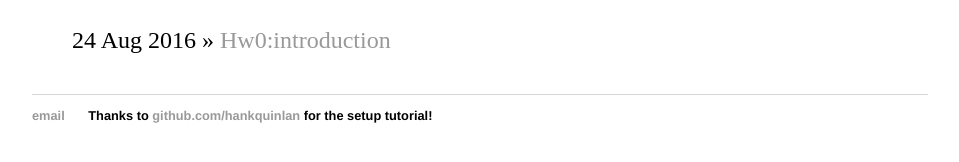
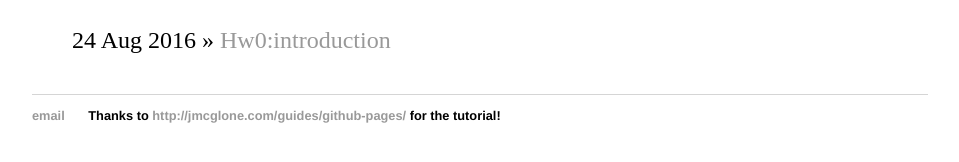
Before and after one commit to waltermblair/personal, a Jekyll site: the page built from index.html, in a window 1280 px wide. Shown: the part 170-332 px from the top of the page, without its empty margins (160-1119 px from the left). Built offline with Jekyll 4.4.1, drawn with Linux system fonts in a browser that asks for light colours.

Commit message:
Update default.html

```diff
--- a/_layouts/default.html
+++ b/_layouts/default.html
@@ -19,7 +19,7 @@
 			<footer>
 	    		<ul>
 	        		<li><a href="mailto:wmblair@cofc.edu">email</a></li>
-	        		<li>Thanks to <a href="https://github.com/hankquinlan">github.com/hankquinlan</a> for the setup tutorial!</li>
+	        		<li>Thanks to <a href="http://jmcglone.com/guides/github-pages/">http://jmcglone.com/guides/github-pages/</a> for the tutorial!</li>
 				</ul>
 			</footer>
 		</body>
```
